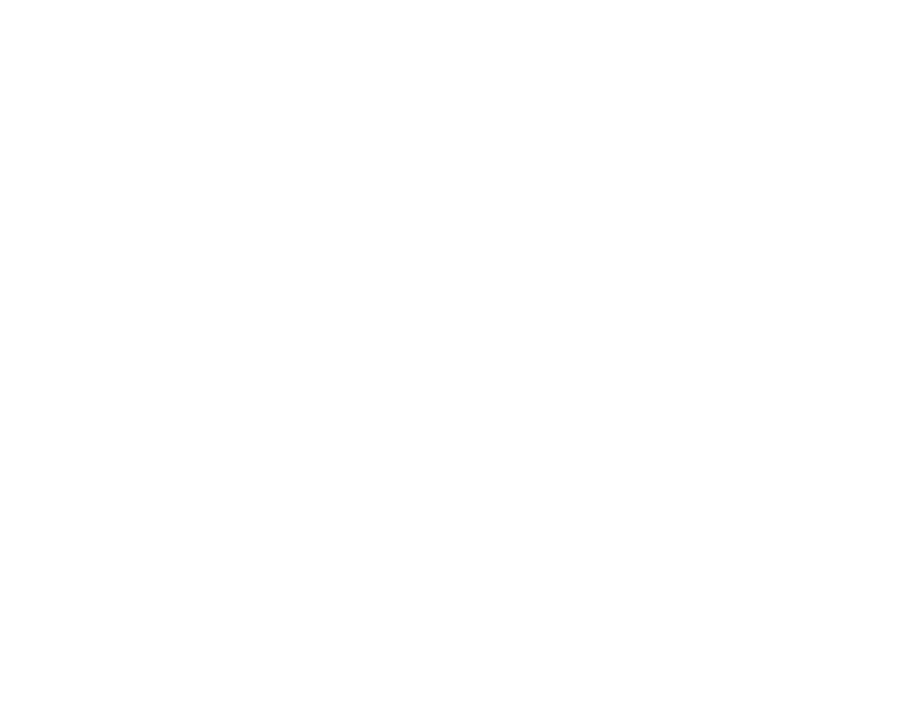
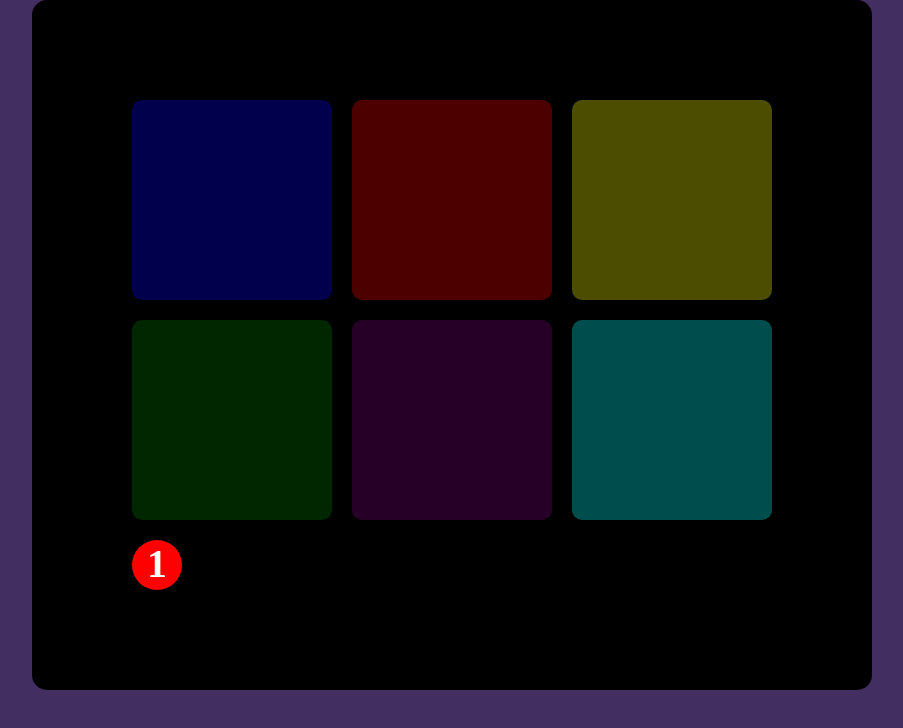
Before and after one commit to gabadadzeluca/simon-says-game, a React (Vite) app: page / in a window 1280 px wide. Shown: the top 728 px of the page, without its empty margins (188-1091 px from the left). Built offline with nearby package versions, Linux system fonts and the light colour scheme.

Commit message:
add container to App.tsx

```diff
--- a/src/App.tsx
+++ b/src/App.tsx
@@ -1,7 +1,22 @@
+import { styled } from "styled-components"
+import { GameBoard } from "./components/GameBoard"
+
 function App() {
   return (
-    <></>
+    <SContainer>
+      <GameBoard />
+    </SContainer>
   )
 }
 
 export default App
+
+
+const SContainer = styled.div`
+  width: 100vw;
+  height: 100vh;
+  display: flex;
+  flex-direction: column;
+  align-items: center;
+  background-color: #331c54ea;
+`
```
